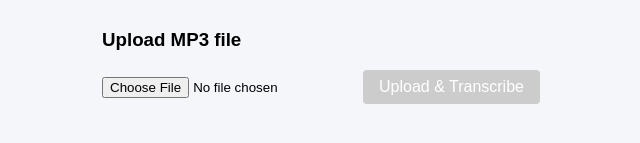
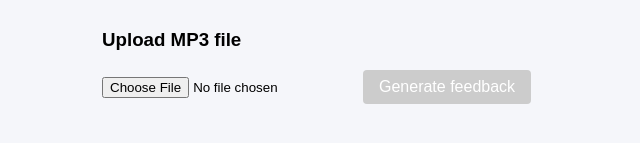
Before and after one commit to tirth2004/deltav-node-frontend, a React (Create React App) app: page / in a window 1280 px wide. Shown: the part 221-364 px from the top of the page, without its empty margins (238-878 px from the left). Built offline with nearby package versions, Linux system fonts and the light colour scheme.

Commit message:
changing labels

```diff
--- a/src/App.js
+++ b/src/App.js
@@ -197,7 +197,7 @@ function App() {
           disabled={!file || fileLoading}
           style={{ padding: "0.5rem 1rem", fontSize: "1rem", marginLeft: 8 }}
         >
-          {fileLoading ? "Processing..." : "Upload & Transcribe"}
+          {fileLoading ? "Processing..." : "Generate feedback"}
         </button>
         {fileResponse && (
           <div style={{ marginTop: 16 }}>
```
